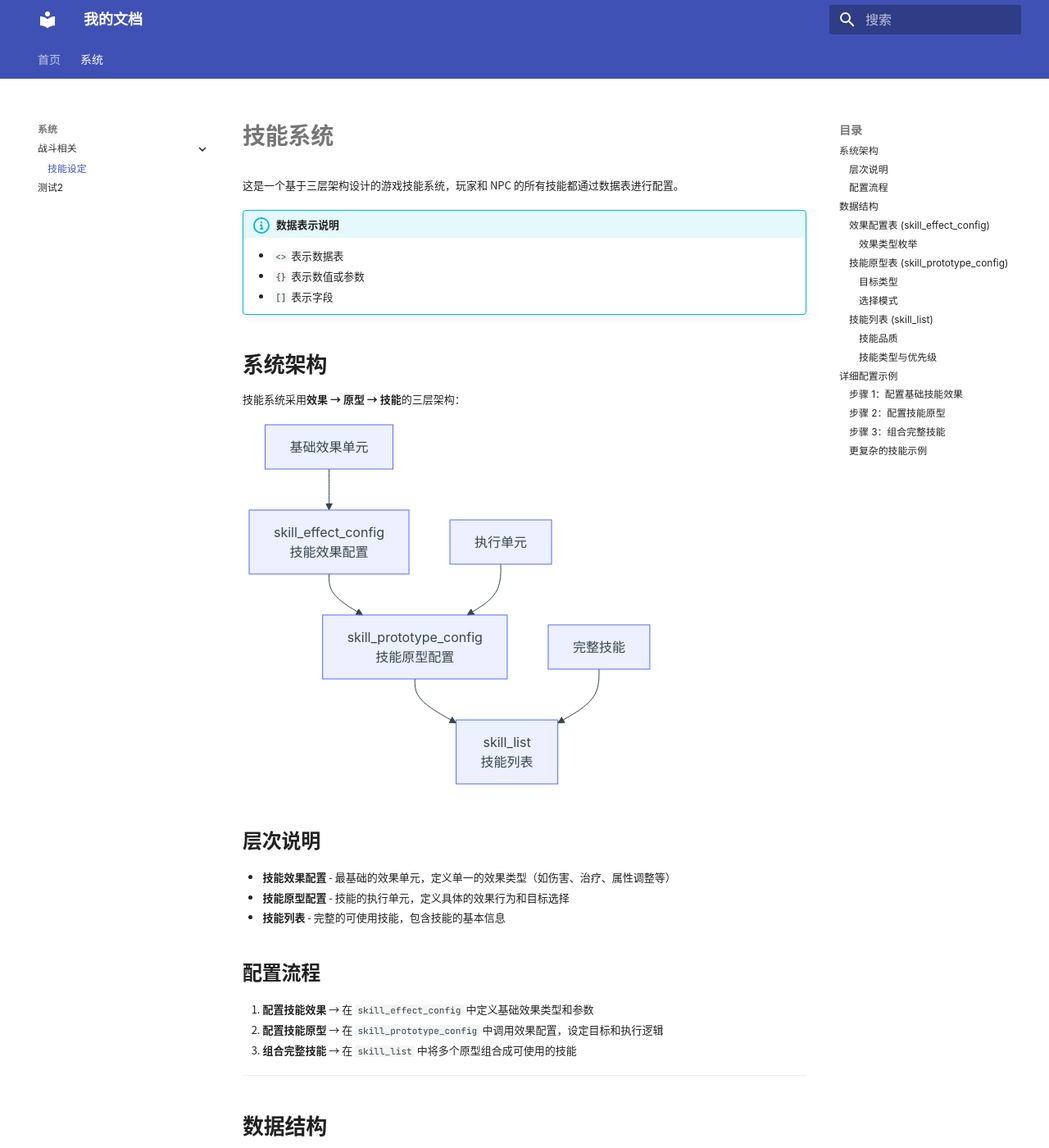
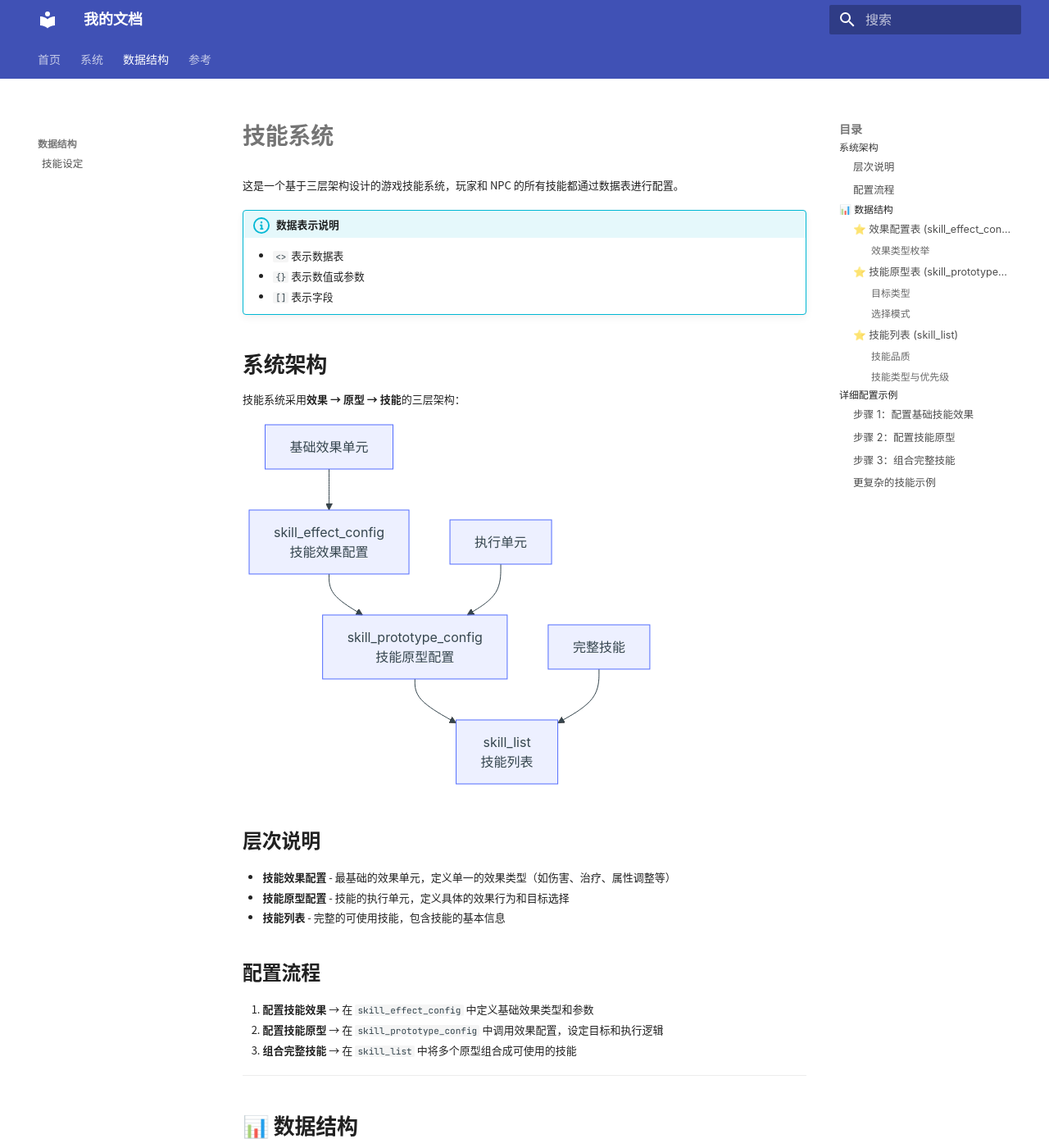
Before and after one commit to jianghuading/isekai_mkdocs, an MkDocs documentation site: the page built from docs/skill_setting.md, in a window 1280 px wide and 1400 px high. Shown: the whole window at 82% size. Built offline with MkDocs 1.6.1 and Material for MkDocs 9.7.7, drawn with Linux system fonts in a browser that asks for light colours; some web fonts are replaced; some of the changed text lies outside the part shown.

Commit message:
提交更新

```diff
--- a/docs/1.md
+++ b/docs/skill_setting.md
@@ -36,9 +36,9 @@ graph TD
 
 ---
 
-## 数据结构
+## 📊 数据结构
 
-### 效果配置表 (skill_effect_config)
+### ⭐️ 效果配置表 (skill_effect_config)
 
 这是技能系统的基础层，定义所有可能的技能效果。
 
@@ -83,7 +83,7 @@ enum SkillEffect {
 
 ---
 
-### 技能原型表 (skill_prototype_config)
+### ⭐️ 技能原型表 (skill_prototype_config)
 
 技能原型的配置表，通过 `effect_ids` 字段索引效果配置。
 
@@ -147,7 +147,7 @@ enum TargetType {
 
 ---
 
-### 技能列表 (skill_list)
+### ⭐️ 技能列表 (skill_list)
 
 完整技能的配置表，这是玩家和 NPC 实际使用的技能。
 
--- a/docs/stylesheets/extra.css
+++ b/docs/stylesheets/extra.css
@@ -42,3 +42,53 @@
 .md-nav__item .md-nav__link {
   font-size: 85%;
 }
+
+/* 专门针对导航栏文字不换行 */
+.md-nav__item .md-nav__link {
+  white-space: nowrap !important;
+  overflow: hidden !important;
+  text-overflow: ellipsis !important;
+}
+
+/* 为主要章节标题（带#图标的）添加上边距 */
+.md-nav__item--section > .md-nav__link {
+  margin-top: 14px !important;
+  padding-top: 5px !important;
+  font-weight: 600 !important;
+}
+
+/* 第一个章节不需要上边距 */
+.md-nav__item--section:first-child > .md-nav__link {
+  margin-top: 0 !important;
+}
+
+/* 增加子项目的缩进和间距 */
+.md-nav__item .md-nav__item {
+  margin-left: 5px !important;
+}
+
+/* 调整二级标题的样式 */
+.md-nav__item .md-nav__item > .md-nav__link {
+  padding: 3px 0 !important;
+  font-size: 0.9em !important;
+  color: rgba(0, 0, 0, 0.7) !important;
+}
+
+/* 三级标题的样式 */
+.md-nav__item .md-nav__item .md-nav__item > .md-nav__link {
+  padding: 2px 0 !important;
+  font-size: 0.85em !important;
+  color: rgba(0, 0, 0, 0.6) !important;
+  margin-left: 5px !important;
+}
+
+/* 整体导航区域的样式优化 */
+.md-nav {
+  line-height: 1.1 !important;
+}
+
+/* 鼠标悬停效果 */
+.md-nav__link:hover {
+  background-color: rgba(0, 0, 0, 0.05) !important;
+  border-radius: 5px !important;
+}
--- a/mkdocs.yml
+++ b/mkdocs.yml
@@ -81,6 +81,9 @@ markdown_extensions:
 nav:
   - 首页: index.md
   - 系统:
-      - 战斗相关:
-          - 技能设定: 1.md
-      - 测试2: about2.md
+      - 设计草案: design_draft.md
+      - 人物属性: character_att.md
+  - 数据结构:
+      - 技能设定: skill_setting.md
+  - 参考:
+      - 常用ID: id_list.md
```
Also changed, not shown: docs/about.md (deleted, +0 -11 lines), docs/about2.md (deleted, +0 -24 lines), docs/character_att.md (added, +1 -0 lines), docs/design_draft.md (added, +142 -0 lines), docs/id_list.md (added, +60 -0 lines), 2 other files.
